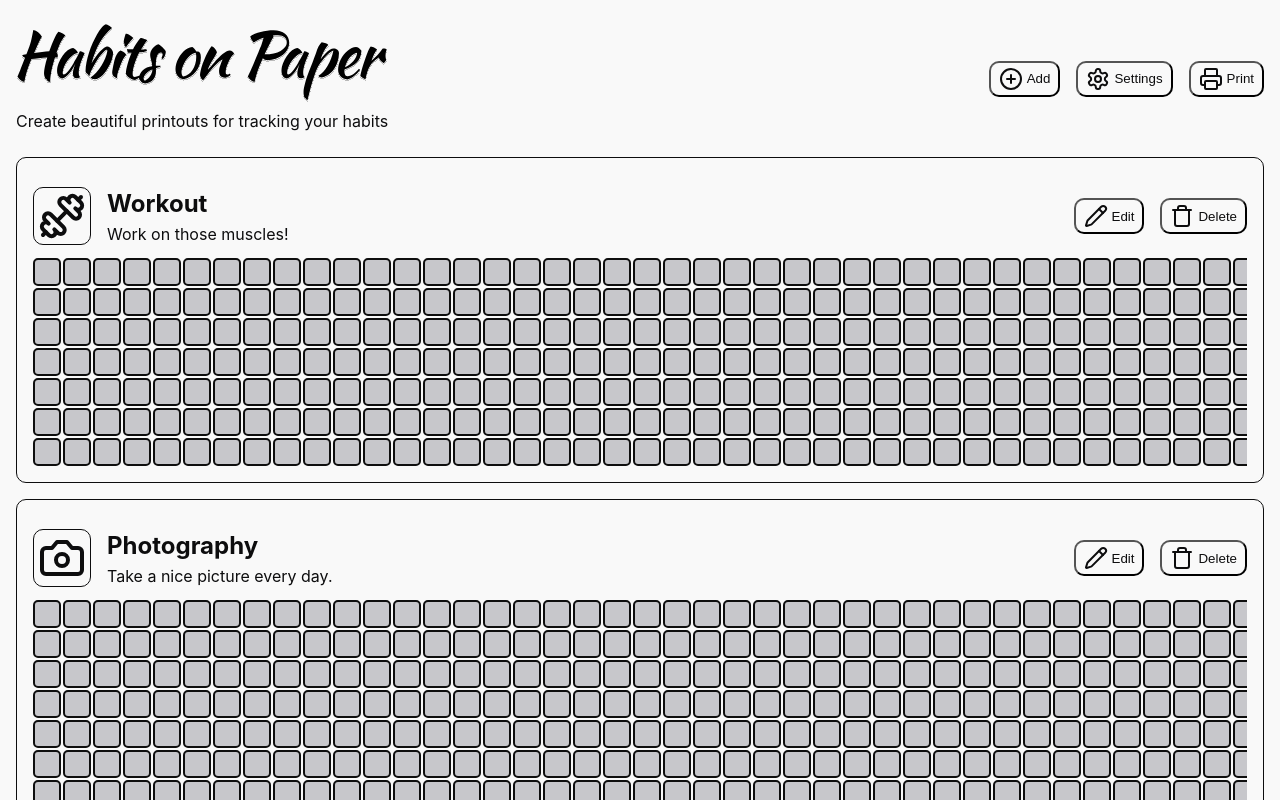
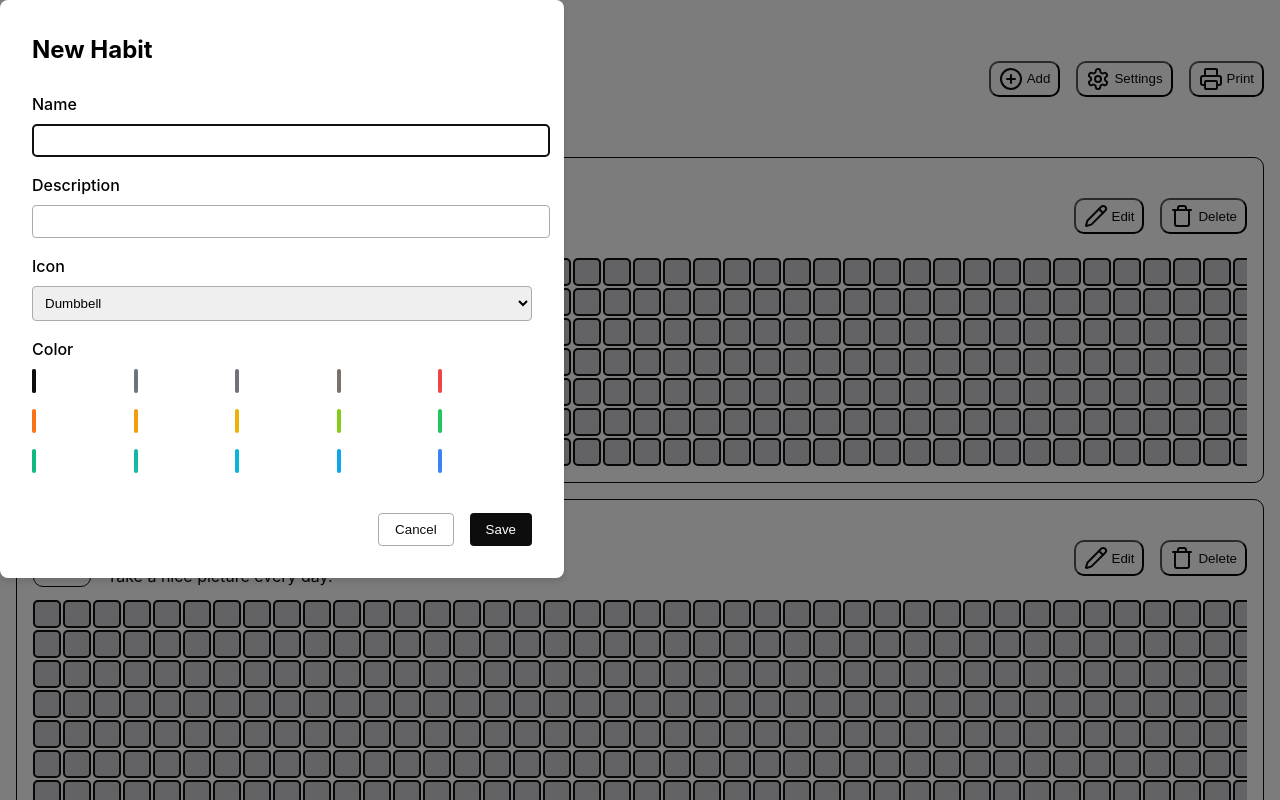
Before and after one commit to hschne/habits-on-paper, a React (Vite) app: page / in a window 1280 px wide. Both pictures are taken after a click on the button "Add". Shown: the top 800 px of the page. Built offline with nearby package versions, Linux system fonts and the light colour scheme.

Commit message:
Add modal

```diff
--- a/src/App.jsx
+++ b/src/App.jsx
@@ -1,4 +1,4 @@
-import { useState } from "react";
+import { useState, useRef } from "react";
 import {
   Printer,
   CirclePlus,
@@ -9,77 +9,170 @@ import {
   Dumbbell,
   Trash,
 } from "lucide-react";
+import { COLORS } from "./Colors";
 import logo from "./assets/logo.svg";
+import "./HabitModal.css";
 import "./App.css";
 import "./variables.css";
 
 let nextId = 0;
 
 function App() {
-  const [name, setName] = useState("");
-  const [description, setDescription] = useState("");
-  const [color, setColor] = useState("");
-  const [icon, setIcon] = useState("");
-
+  const [editingHabit, setEditingHabit] = useState(null);
+  const modalRef = useRef(null);
   const [habits, setHabits] = useState([
     {
+      id: nextId++,
       name: "Workout",
       description: "Work on those muscles!",
       icon: Dumbbell,
-      color: "",
+      color: COLORS.RED,
     },
     {
+      id: nextId++,
       name: "Photography",
       description: "Take a nice picture every day.",
       icon: Camera,
-      color: "",
+      color: COLORS.BLUE,
     },
     {
+      id: nextId++,
       name: "Reading",
       description: "At least fifteen minutes of reading.",
       icon: BookOpenText,
-      color: "",
+      color: COLORS.GREEN,
     },
   ]);
 
-  const Wizard = () => {
+  const [name, setName] = useState("");
+  const [description, setDescription] = useState("");
+  const [color, setColor] = useState(COLORS.SLATE);
+  const [icon, setIcon] = useState("Dumbbell");
+
+  const handleSubmit = (e) => {
+    e.preventDefault();
+    handleSaveHabit({
+      name,
+      description,
+      color,
+      icon: eval(icon), // Note: Using eval here is not ideal but works for this demo
+    });
+  };
+
+  const icons = {
+    Dumbbell,
+    Camera,
+    BookOpenText,
+    Pencil,
+  };
+
+  const handleSaveHabit = (habit) => {
+    if (editingHabit) {
+      setHabits(
+        habits.map((h) =>
+          h.id === editingHabit.id ? { ...habit, id: editingHabit.id } : h,
+        ),
+      );
+    } else {
+      setHabits([...habits, { ...habit, id: nextId++ }]);
+    }
+    modalRef.current.close();
+    setEditingHabit(null);
+  };
+
+  const handleEditHabit = (habit) => {
+    console.log("EDITING!");
+    setEditingHabit(habit);
+    setName(habit.name);
+    setDescription(habit.description);
+    setColor(habit.color);
+    setIcon(Object.keys(icons).find((key) => icons[key] === habit.icon));
+    modalRef.current.showModal();
+  };
+
+  const handleAddHabit = () => {
+    console.log("ADDING!");
+    setEditingHabit(null);
+    setName("");
+    setDescription("");
+    setColor(COLORS.SLATE);
+    setIcon("Dumbbell");
+    modalRef.current.showModal();
+  };
+
+  const handleDeleteHabit = (habitId) => {
+    setHabits(habits.filter((h) => h.id !== habitId));
+  };
+  const HabitModal = () => {
     return (
-      <>
-        <input value={name} onChange={(e) => setName(e.target.value)} />
+      <dialog ref={modalRef} className="habit-modal">
+        <form onSubmit={handleSubmit}>
+          <h2>{editingHabit ? "Edit Habit" : "New Habit"}</h2>
+
+          <div className="form-group">
+            <label htmlFor="name">Name</label>
             <input
+              id="name"
+              value={name}
+              onChange={(e) => setName(e.target.value)}
+              required
+            />
+          </div>
+
+          <div className="form-group">
+            <label htmlFor="description">Description</label>
+            <input
+              id="description"
               value={description}
               onChange={(e) => setDescription(e.target.value)}
+              required
             />
+          </div>
+
+          <div className="form-group">
+            <label htmlFor="icon">Icon</label>
+            <select
+              id="icon"
+              value={icon}
+              onChange={(e) => setIcon(e.target.value)}
+            >
+              {Object.keys(icons).map((iconName) => (
+                <option key={iconName} value={iconName}>
+                  {iconName}
+                </option>
+              ))}
+            </select>
+          </div>
+
+          <div className="form-group">
+            <label htmlFor="color">Color</label>
+            <div className="color-options">
+              {Object.entries(COLORS).map(([name, value]) => (
+                <label key={name} className="color-option">
                   <input
-          type="color"
-          value={color}
+                    type="radio"
+                    name="color"
+                    value={value}
+                    checked={color === value}
                     onChange={(e) => setColor(e.target.value)}
                   />
-        <select
-          value={icon} // ...force the select's value to match the state variable...
-          onChange={(e) => setIcon(e.target.value)} // ... and update the state variable on any change!
-        >
-          <option value="apple">Apple</option>
-          <option value="banana">Banana</option>
-          <option value="orange">Orange</option>
-        </select>
-        <button
-          onClick={() => {
-            setHabits([
-              ...habits,
-              {
-                id: nextId++,
-                name: name,
-                description: description,
-                color: color,
-                icon: icon,
-              },
-            ]);
-          }}
-        >
-          Add
+                  <span
+                    className="color-swatch"
+                    style={{ backgroundColor: value }}
+                  />
+                </label>
+              ))}
+            </div>
+          </div>
+
+          <div className="modal-actions">
+            <button type="button" onClick={() => modalRef.current.close()}>
+              Cancel
             </button>
-      </>
+            <button type="submit">Save</button>
+          </div>
+        </form>
+      </dialog>
     );
   };
 
@@ -94,19 +187,11 @@ function App() {
             <p>{habit.description}</p>
           </div>
           <div className="habit__buttons">
-            <button
-              onClick={() => {
-                setHabits(habits.filter((a) => a.id !== habit.id));
-              }}
-            >
+            <button onClick={() => handleEditHabit(habit)}>
               <Pencil size={24} color="currentColor" />
               Edit
             </button>
-            <button
-              onClick={() => {
-                setHabits(habits.filter((a) => a.id !== habit.id));
-              }}
-            >
+            <button onClick={() => handleDeleteHabit(habit.id)}>
               <Trash size={24} color="currentColor" />
               Delete
             </button>
@@ -152,7 +237,7 @@ function App() {
 
         <ul className="links">
           <li>
-            <button onClick={() => {}}>
+            <button onClick={handleAddHabit}>
               <CirclePlus size={24} color="currentColor" />
               Add
             </button>
@@ -178,6 +263,7 @@ function App() {
     <>
       <Header />
       <ul className="habits">{habits.map((habit) => Habit(habit))}</ul>
+      <HabitModal />
     </>
   );
 }
--- a/src/Colors.js
+++ b/src/Colors.js
@@ -0,0 +1,17 @@
+export const COLORS = {
+  SLATE: "#64748b",
+  GRAY: "#6b7280",
+  ZINC: "#71717a",
+  STONE: "#78716c",
+  RED: "#ef4444",
+  ORANGE: "#f97316",
+  AMBER: "#f59e0b",
+  YELLOW: "#eab308",
+  LIME: "#84cc16",
+  GREEN: "#22c55e",
+  EMERALD: "#10b981",
+  TEAL: "#14b8a6",
+  CYAN: "#06b6d4",
+  SKY: "#0ea5e9",
+  BLUE: "#3b82f6",
+};
--- /dev/null
+++ b/src/HabitModal.css
@@ -0,0 +1,86 @@
+.habit-modal {
+  padding: 2rem;
+  border: none;
+  border-radius: 8px;
+  box-shadow: 0 4px 6px rgba(0, 0, 0, 0.1);
+  max-width: 500px;
+  width: 100%;
+}
+
+.habit-modal::backdrop {
+  background-color: rgba(0, 0, 0, 0.5);
+}
+
+.habit-modal h2 {
+  margin-top: 0;
+  margin-bottom: 1.5rem;
+}
+
+.form-group {
+  margin-bottom: 1rem;
+}
+
+.form-group label {
+  display: block;
+  margin-bottom: 0.5rem;
+  font-weight: 500;
+}
+
+.form-group input,
+.form-group select {
+  width: 100%;
+  padding: 0.5rem;
+  border: 1px solid var(--color-grey-300);
+  border-radius: 4px;
+}
+
+.color-options {
+  display: grid;
+  grid-template-columns: repeat(5, 1fr);
+  gap: 0.5rem;
+}
+
+.color-option {
+  display: flex;
+  align-items: center;
+  cursor: pointer;
+}
+
+.color-option input {
+  display: none;
+}
+
+.color-swatch {
+  width: 2rem;
+  height: 2rem;
+  border-radius: 4px;
+  border: 2px solid transparent;
+}
+
+.color-option input:checked + .color-swatch {
+  border-color: var(--color-grey-900);
+}
+
+.modal-actions {
+  display: flex;
+  justify-content: flex-end;
+  gap: 1rem;
+  margin-top: 2rem;
+}
+
+.modal-actions button {
+  padding: 0.5rem 1rem;
+  border-radius: 4px;
+  cursor: pointer;
+}
+
+.modal-actions button[type="submit"] {
+  background-color: var(--color-grey-900);
+  color: white;
+  border: none;
+}
+
+.modal-actions button[type="button"] {
+  background-color: transparent;
+  border: 1px solid var(--color-grey-300);
+}
```
Lines whose indentation alone changed are shown as unchanged.
